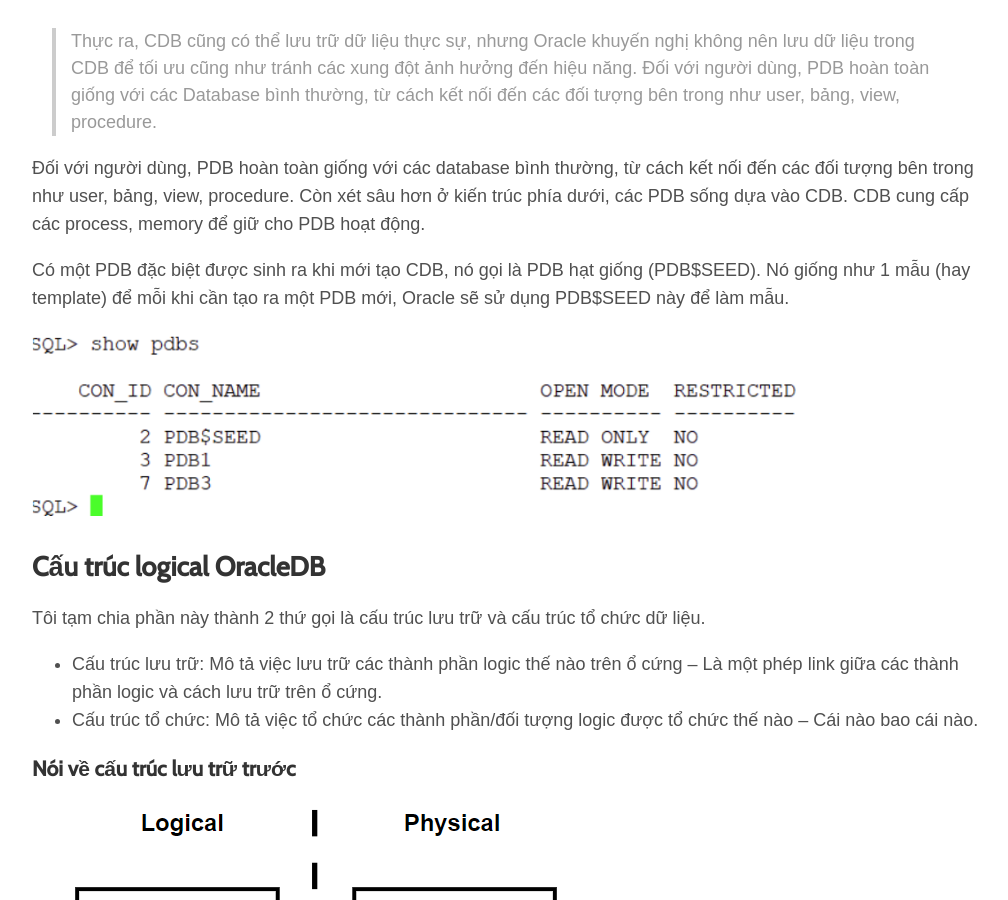
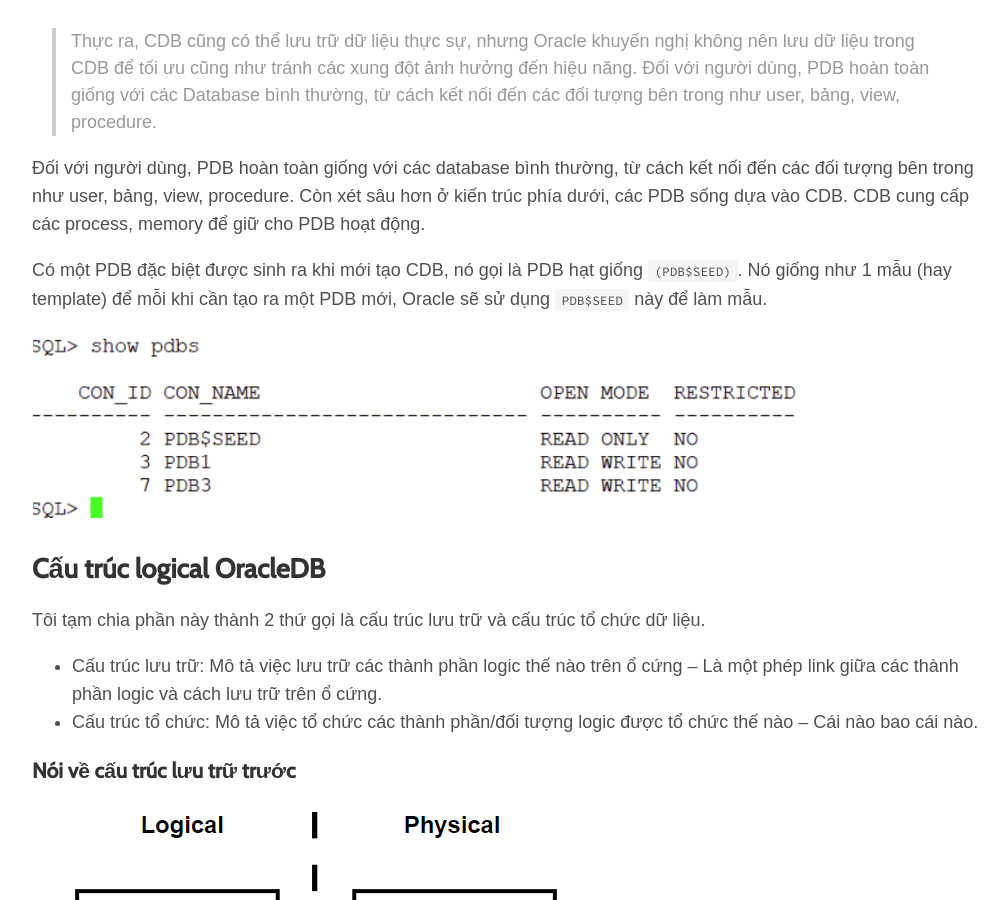
Before and after one commit to toannai/blog, a Jekyll site: the page built from _posts/2022-07-12-9x-oracle-trong-10phut-va -phan-quyen-trong-oracle.md, in a window 1280 px wide and 900 px high, scrolled down 3924 px. Shown: the whole window, without its empty margins (128-1136 px from the left). Built offline with Jekyll 4.4.1, drawn with Linux system fonts in a browser that asks for light colours; some web fonts are replaced.

```diff
--- a/_posts/2022-07-12-9x-oracle-trong-10phut-va -phan-quyen-trong-oracle.md
+++ b/_posts/2022-07-12-9x-oracle-trong-10phut-va -phan-quyen-trong-oracle.md
@@ -61,7 +61,7 @@ Cập nhật: Từ phiên bản 12c. Oracle đưa ra một kiến trúc mới. G
 
 Đối với người dùng, PDB hoàn toàn giống với các database bình thường, từ cách kết nối đến các đối tượng bên trong như user, bảng, view, procedure. Còn xét sâu hơn ở kiến trúc phía dưới, các PDB sống dựa vào CDB. CDB cung cấp các process, memory để giữ cho PDB hoạt động.
 
-Có một PDB đặc biệt được sinh ra khi mới tạo CDB, nó gọi là PDB hạt giống (PDB$SEED). Nó giống như 1 mẫu (hay template) để mỗi khi cần tạo ra một PDB mới, Oracle sẽ sử dụng PDB$SEED này để làm mẫu.
+Có một PDB đặc biệt được sinh ra khi mới tạo CDB, nó gọi là PDB hạt giống `(PDB$SEED)`. Nó giống như 1 mẫu (hay template) để mỗi khi cần tạo ra một PDB mới, Oracle sẽ sử dụng `PDB$SEED` này để làm mẫu.
 
 ![Sed DB]( {{site.url}}/assets/img/2022/07/12/sed_db.png)
 
```
